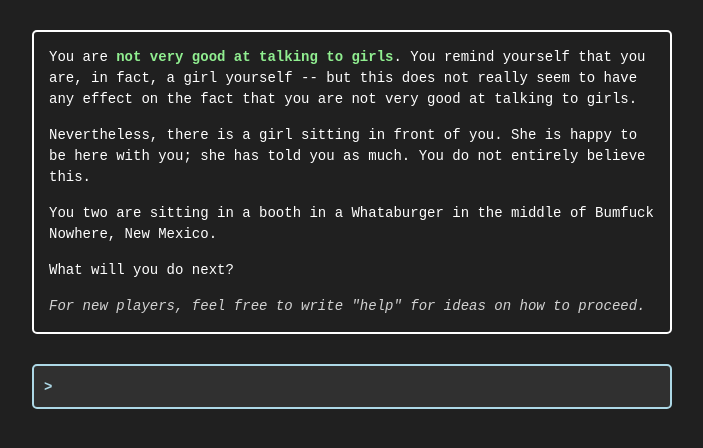
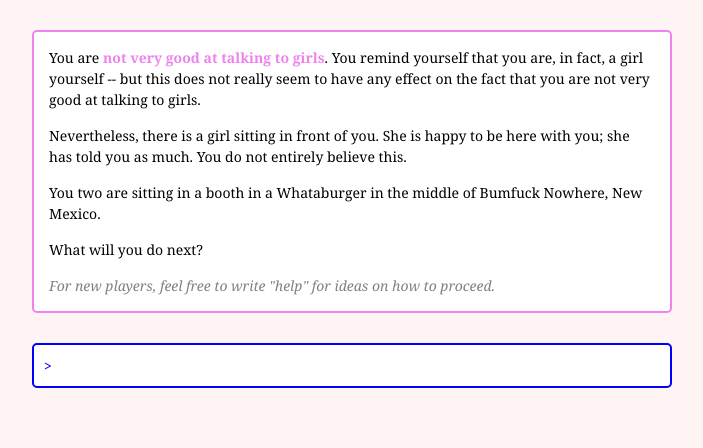
Before and after one commit to shenaichan/BG, a React (Vite) app in the folder story/: page / in a window 1280 px wide. Shown: the top 448 px of the page, without its empty margins (288-991 px from the left). Built offline with nearby package versions, Linux system fonts and the light colour scheme.

Commit message:
Update styling

```diff
--- a/story/src/components/App.module.css
+++ b/story/src/components/App.module.css
@@ -1,29 +1,23 @@
 body {
-  background-color: #202020;
+  background-color: #fff4f4;
+  font-family: Georgia, Times, 'Times New Roman', serif;
+  font-size: 14px;
+  line-height: 1.5;
 }
 
 .container {
   max-width: 700px;
   margin: 30px auto;
   padding: 0px 30px;
-  /* padding: 30px; */
-  /* display: flex;
-  flex-direction: column;
-  min-height: 100vh;
-  position: relative;
-  flex-grow: 1; */
 }
 
 .input {
   width: 100%;
-  background-color: #303030;
-  border: 2px solid lightblue;
+  background-color: #ffffff;
+  border: 2px solid blue;
   padding: 10px;
   border-radius: 5px;
-  color: lightblue;
-  font-family: monospace;
-  font-size: 14px;
-  line-height: 1.5;
+  color: blue;
   font-weight: bold;
   outline: none;
   position: relative;
--- a/story/src/components/App.tsx
+++ b/story/src/components/App.tsx
@@ -17,7 +17,7 @@ function App() {
   const [gameState, setGameState] = useState<GameState>({ numTimesLookedAtToolbox: 0 })
 
   useEffect(() => {
-    const [nextContent, nextGameState] = STORY['start'].content("", [], {numTimesLookedAtToolbox: 0})
+    const [nextContent, nextGameState] = STORY[currentPage].content("", [], {numTimesLookedAtToolbox: 0})
     setChatHistory(
       [
         { role: 'narrator',
@@ -47,7 +47,7 @@ function App() {
         ])
       setGameState(nextGameState)
     } else if (lowerInputText.includes("look at toolbox")) {
-      const [nextContent, nextGameState] = STORY[lowerInputText as PageName].content(lowerInputText, memories, gameState)
+      const [nextContent, nextGameState] = STORY['look at toolbox'].content(lowerInputText, memories, gameState)
       setChatHistory(chatHistory =>
         [...chatHistory,
           { role: 'narrator',
@@ -61,7 +61,7 @@ function App() {
     }
     else {
       const nextPage = STORY[currentPage].next(lowerInputText, memories, gameState)
-      const [nextContent, nextGameState] = STORY[lowerInputText as PageName].content(lowerInputText, memories, gameState)
+      const [nextContent, nextGameState] = STORY[nextPage].content(lowerInputText, memories, gameState)
       setCurrentPage(nextPage)
       setChatHistory(chatHistory =>
         [...chatHistory,
--- a/story/src/components/Story.module.css
+++ b/story/src/components/Story.module.css
@@ -1,9 +1,9 @@
 .ooc {
     font-style: italic;
-    color: lightgray;
+    color: gray;
 }
 
 .highlight {
     font-weight: bold;
-    color: lightgreen;
+    color: violet;
 }
--- a/story/src/components/chat/Chat.module.css
+++ b/story/src/components/chat/Chat.module.css
@@ -1,17 +1,12 @@
-.chat {
-  font-size: 14px;
-  line-height: 1.5;
-  font-family: monospace;
-  /* padding: 20px 0px; */
-  /* font-weight: 500; */
-}
-
 .container {
     flex: 1;
     overflow-y: scroll;
     max-height: calc(100vh - 135px);
     margin: 0;
-    border: 2px solid white;
+    border: 2px solid violet;
+    background-color: white;
     border-radius: 5px;
     padding: 0px 15px;
+    scrollbar-color: violet white;
+    scrollbar-width: thin;
 }
--- a/story/src/components/chat/Chat.tsx
+++ b/story/src/components/chat/Chat.tsx
@@ -17,7 +17,7 @@ function Chat({ chatHistory }: { chatHistory: ChatMessage[] }) {
         <div key={index}
           className={css.chat}
           style={{
-            color: message.role === 'player' ? 'lightblue' : 'white',
+            color: message.role === 'player' ? 'blue' : 'black',
             fontWeight: message.role === 'player' ? 'bold' : 'normal'
           }}
         >
--- a/story/src/components/story.tsx
+++ b/story/src/components/story.tsx
@@ -169,7 +169,7 @@ export const STORY: Record<PageName, Page> = {
           </p>
           <p>
             The girl in front of you raises her eyebrows. You had basically begged her to let you take
-            the toolbox in. <em>I'll leave the key in the car</em>, you'd said. An uneasy compromise.
+            the toolbox in. <em>I'll leave the <span className={css.highlight}>key</span> in the <span className={css.highlight}>car</span></em>, you'd said. An uneasy compromise.
           </p>
         </>,
         nextGameState]
@@ -194,7 +194,7 @@ export const STORY: Record<PageName, Page> = {
       if (userInput.includes("look at") && userInput.includes("toolbox")) {
         return "look at toolbox";
       }
-      return "start";
+      return "sorry";
     }
   },
 };
```
